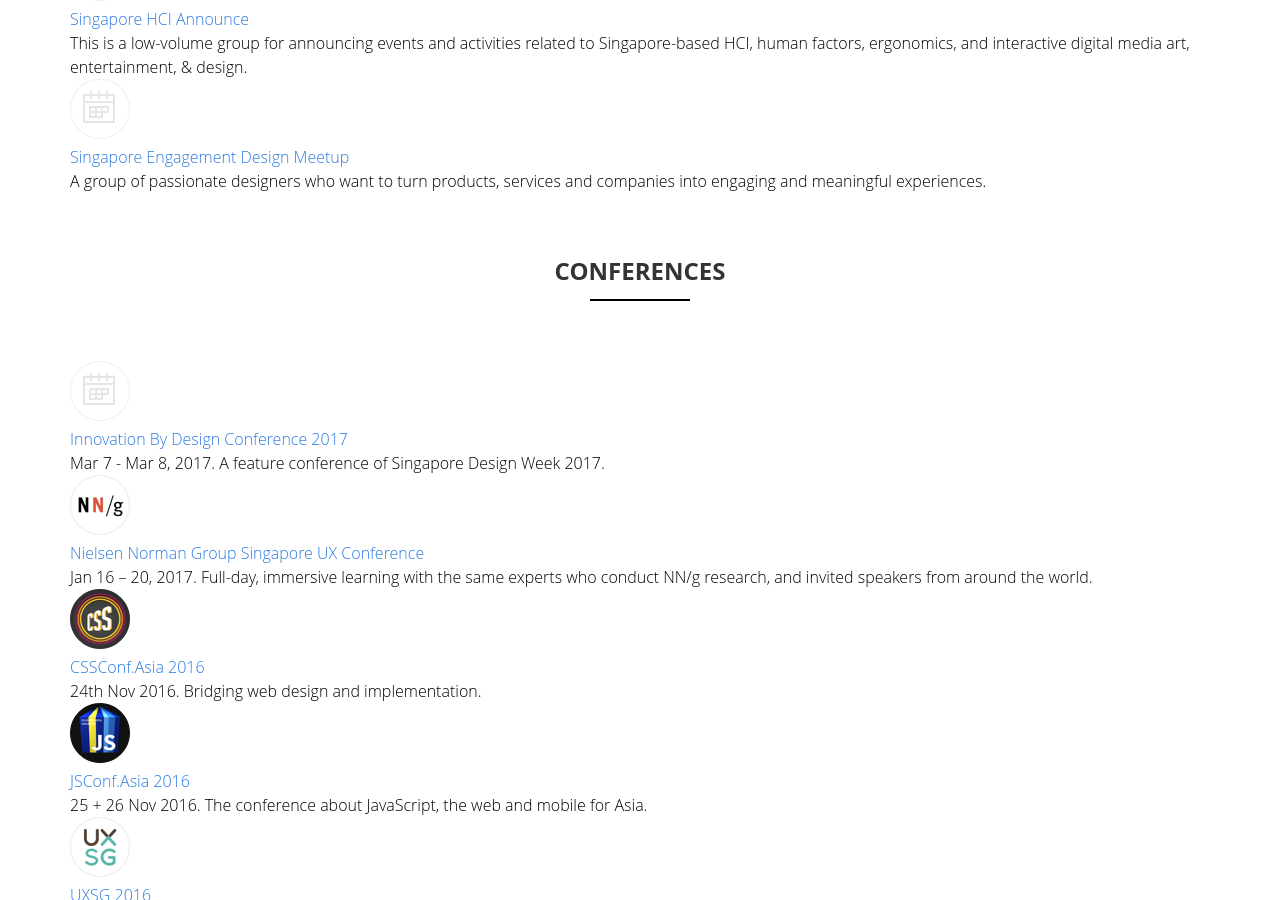
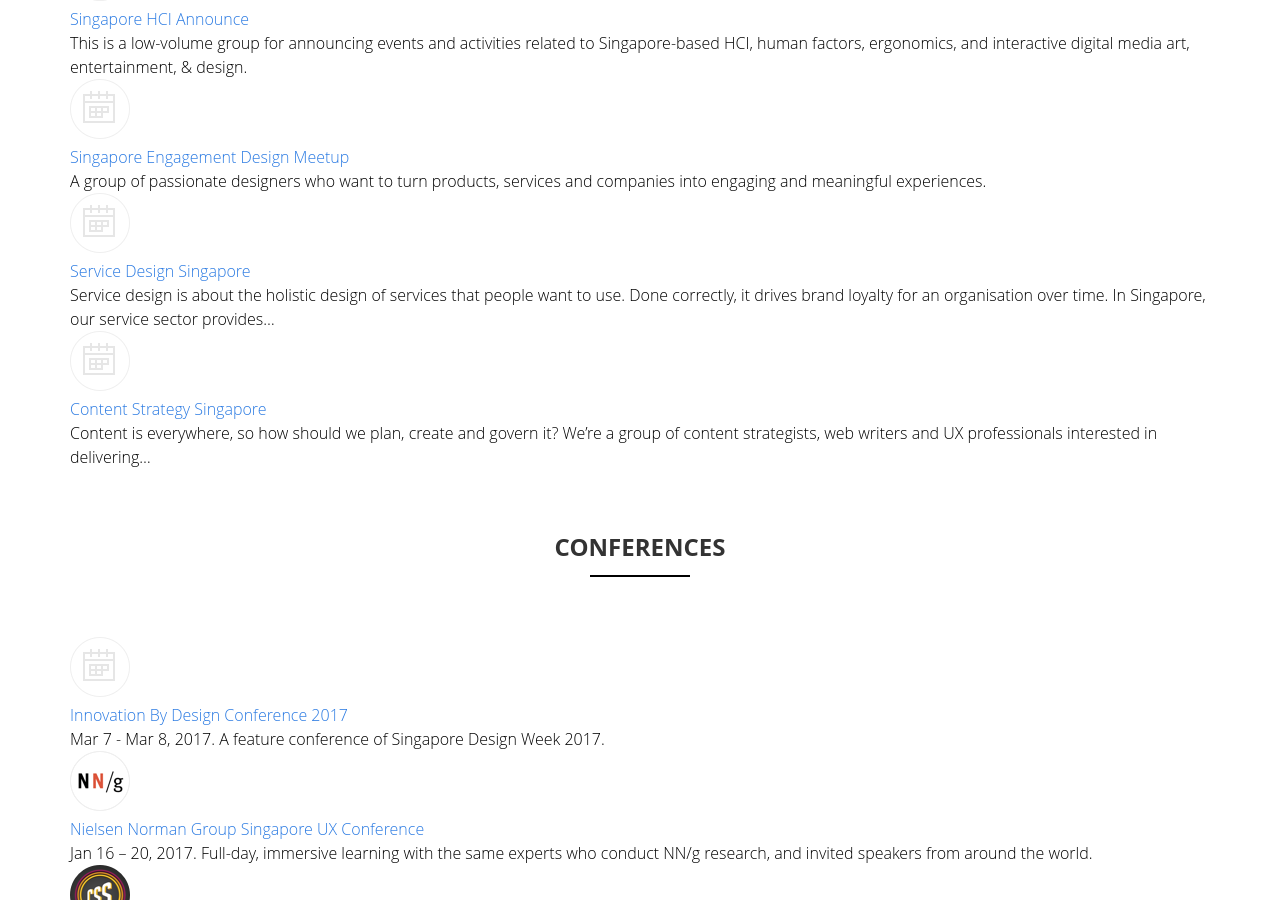
Before and after one commit to interfacesg/interfacesg.github.io, a Jekyll site: the page built from _posts/2014-09-17-welcome-to-jekyll.markdown, in a window 1280 px wide and 900 px high, scrolled down 1239 px. Built offline with Jekyll 4.4.1, drawn with Linux system fonts in a browser that asks for light colours.

Commit message:
added service design singapore & content strategy singapore

```diff
--- a/_posts/2014-09-17-welcome-to-jekyll.markdown
+++ b/_posts/2014-09-17-welcome-to-jekyll.markdown
@@ -54,6 +54,16 @@ date:   2014-09-17 13:09:39
 	Singapore Engagement Design Meetup](https://www.meetup.com/Singapore-Engagement-Design-Meetup/)
 
 	A group of passionate designers who want to turn products, services and companies into engaging and meaningful experiences.
+
+- [![Service Design Singapore](/img/logo-meetup-conference.png)<br/>
+	Service Design Singapore](https://www.meetup.com/service-design-singapore/)
+
+	Service design is about the holistic design of services that people want to use. Done correctly, it drives brand loyalty for an organisation over time. In Singapore, our service sector provides...
+
+- [![Content Strategy Singapore](/img/logo-meetup-conference.png)<br/>
+	Content Strategy Singapore](https://www.meetup.com/Content-Strategy-Singapore/)
+
+	Content is everywhere, so how should we plan, create and govern it? We're a group of content strategists, web writers and UX professionals interested in delivering...
 
 ## Conferences
 
```
